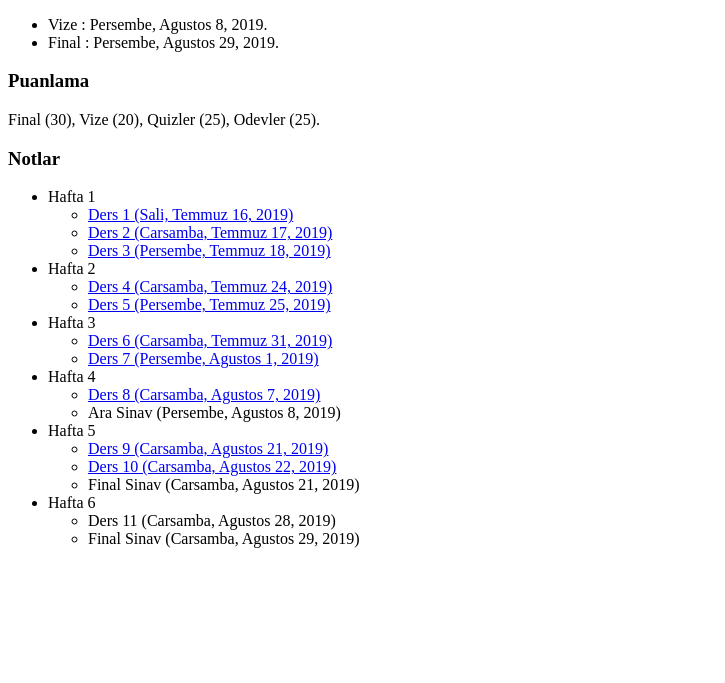
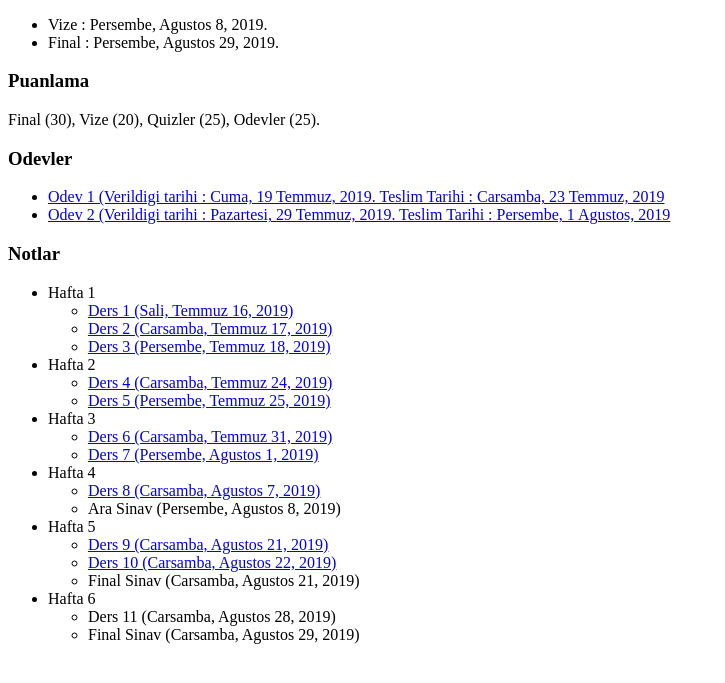
Before and after one commit to msgsuyaz2019/msgsuyaz2019.github.io, a plain HTML site: page FonksiyonelAnaliz/FA.html in a window 1280 px wide. Shown: the part 105-788 px from the top of the page, without its empty margins (0-725 px from the left). Drawn offline with Linux system fonts and the light colour scheme.

Commit message:
Update FA.html

```diff
--- a/FonksiyonelAnaliz/FA.html
+++ b/FonksiyonelAnaliz/FA.html
@@ -15,6 +15,13 @@
 
       <p>Final (30), Vize (20), Quizler (25), Odevler (25). </p></body>
 
+
+  <h3> Odevler </h3>
+        <ul>
+            <li> <a href="Odevler/Odev1.pdf"> Odev 1 (Verildigi tarihi : Cuma, 19 Temmuz, 2019. Teslim Tarihi : Carsamba, 23 Temmuz, 2019 </a>
+            <li> <a href="Odevler/Odev1.pdf"> Odev 2 (Verildigi tarihi : Pazartesi, 29 Temmuz, 2019. Teslim Tarihi : Persembe, 1 Agustos, 2019 </a>
+
+        </ul>
     <h3> Notlar</h3>
 
       <ul>
```
